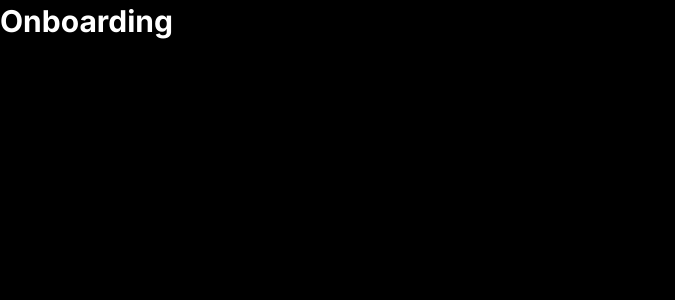
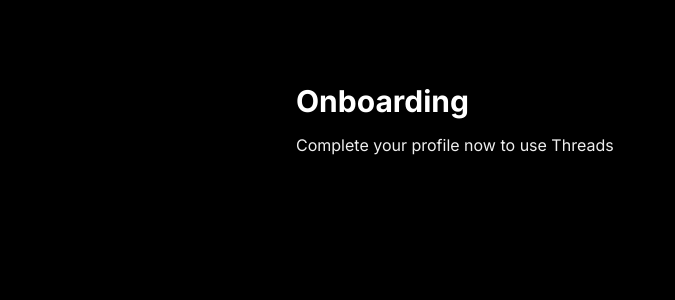
Before and after one commit to buga747/threads-app, a Next.js app: page /onboarding in a window 1280 px wide. Shown: the top 300 px of the page, without its empty margins (0-675 px from the left). Built offline with nearby package versions, Linux system fonts and the light colour scheme.

Commit message:
start onboarding

```diff
--- a/app/(auth)/onboarding/page.tsx
+++ b/app/(auth)/onboarding/page.tsx
@@ -1,7 +1,12 @@
 async function Page() {
   return (
-    <main>
+    <main className="mx-auto flex max-w-3xl flex-col justify-start px-10 py-20">
       <h1 className="head-text">Onboarding</h1>
+      <p className="mt-3 text-base-regular text-light-2">
+        Complete your profile now to use Threads
+      </p>
+
+      <section className=""></section>
     </main>
   );
 }
--- a/components/shared/Topbar.tsx
+++ b/components/shared/Topbar.tsx
@@ -1,4 +1,5 @@
 import { OrganizationSwitcher, SignOutButton, SignedIn } from '@clerk/nextjs';
+import { dark } from '@clerk/themes';
 import Image from 'next/image';
 import Link from 'next/link';
 
@@ -27,6 +28,7 @@
 
         <OrganizationSwitcher
           appearance={{
+            baseTheme: dark,
             elements: { organizationSwitcherTrigger: 'py-2 px-4' },
           }}
         />
--- a/package.json
+++ b/package.json
@@ -10,6 +10,7 @@
   },
   "dependencies": {
     "@clerk/nextjs": "^4.23.5",
+    "@clerk/themes": "^1.7.5",
     "@types/node": "20.6.0",
     "@types/react": "18.2.21",
     "@types/react-dom": "18.2.7",
```
Also changed, not shown: 1 other file (tests, documents, lock files or other folders).
